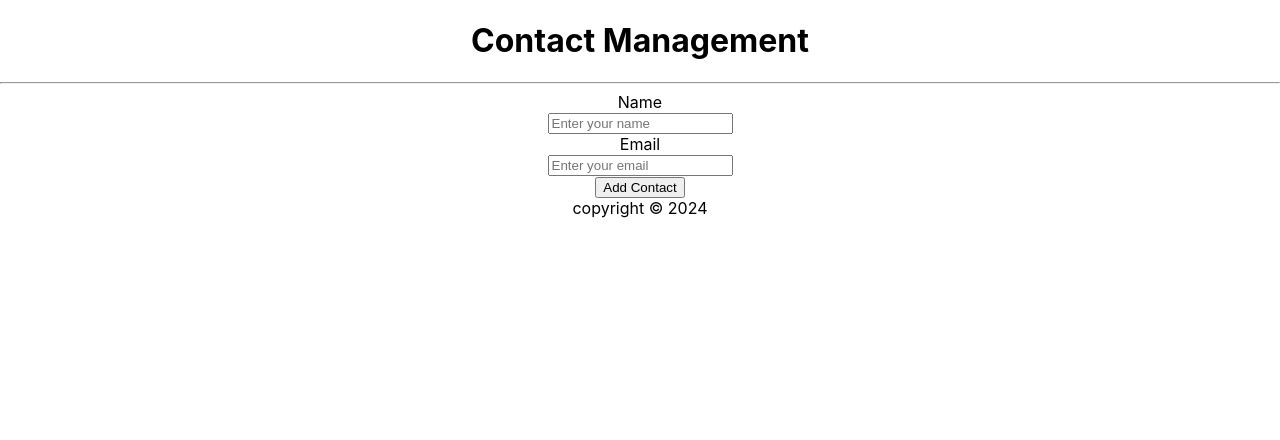
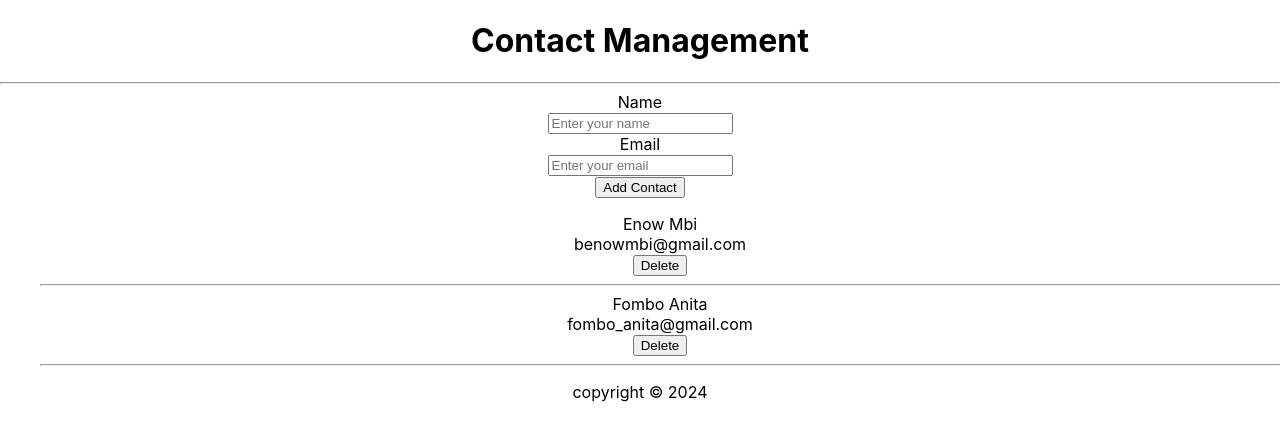
Before and after one commit to enowmbi/contact-app-react, a React (Create React App) app: page / in a window 1280 px wide. Shown: the top 440 px of the page. Built offline with nearby package versions, Linux system fonts and the light colour scheme.

Commit message:
Add delete function and add contact function

```diff
--- a/src/App.js
+++ b/src/App.js
@@ -2,16 +2,36 @@ import './App.css';
 import {useState} from 'react'
 import Header from './components/Header'
 import NewContactForm from './components/NewContactForm'
+import ContactList from './components/ContactList'
 import Footer from './components/Footer'
 
 function App() {
     const [name, setName] = useState("")
     const [email, setEmail] = useState("")
+    const [contacts, setContacts] = useState([
+        {
+            id: 1,
+            name: "Enow Mbi",
+            email: "benowmbi@gmail.com"
+        },
+        {
+            id: 2,
+            name: "Fombo Anita",
+            email: "fombo_anita@gmail.com"
+        }
+    ])
 
-    const handleSubmit =(e)=>{
+    const handleAddContact =(e)=>{
         e.preventDefault()
+        const newContact = {id: 3, name: name, email: email}
+        setContacts([...contacts, newContact])
         setName("")
         setEmail("")
+    }
+
+    const handleDeleteContact = (id) =>{
+        const filteredContacts = contacts.filter((contact) => contact.id!==id)
+        setContacts(filteredContacts)
     }
 
 
@@ -26,7 +46,12 @@ function App() {
           email={email}
           setName={setName}
           setEmail={setEmail}
-          handleSubmit={handleSubmit}
+          handleAddContact={handleAddContact}
+      />
+
+      <ContactList
+       contacts={contacts}
+       handleDeleteContact={handleDeleteContact}
       />
 
       <Footer />
--- /dev/null
+++ b/src/components/ContactList.js
@@ -0,0 +1,19 @@
+const ContactList = ({contacts, handleDeleteContact})=>{
+return(
+   <ul style={{listStyle: "none"}}>
+      {contacts.map((contact) =>{
+          return(
+        <li key={contact.id}>
+              <div>{contact.name}</div>
+              <div>{contact.email}</div>
+              <button onClick={() => handleDeleteContact(contact.id)}>Delete</button>
+              <hr/>
+        </li>
+          )
+      })}
+    </ul>
+
+)
+}
+
+export default ContactList
--- a/src/components/NewContactForm.js
+++ b/src/components/NewContactForm.js
@@ -1,6 +1,6 @@
-const NewContactForm = ({name, email, setName, setEmail, handleSubmit})=>{
+const NewContactForm = ({name, email, setName, setEmail, handleAddContact})=>{
  return(
-   <form onSubmit={(e) => handleSubmit(e)}>
+   <form onSubmit={(e) => handleAddContact(e)}>
      <label name="name">Name</label>
      <br/>
      <input
```
